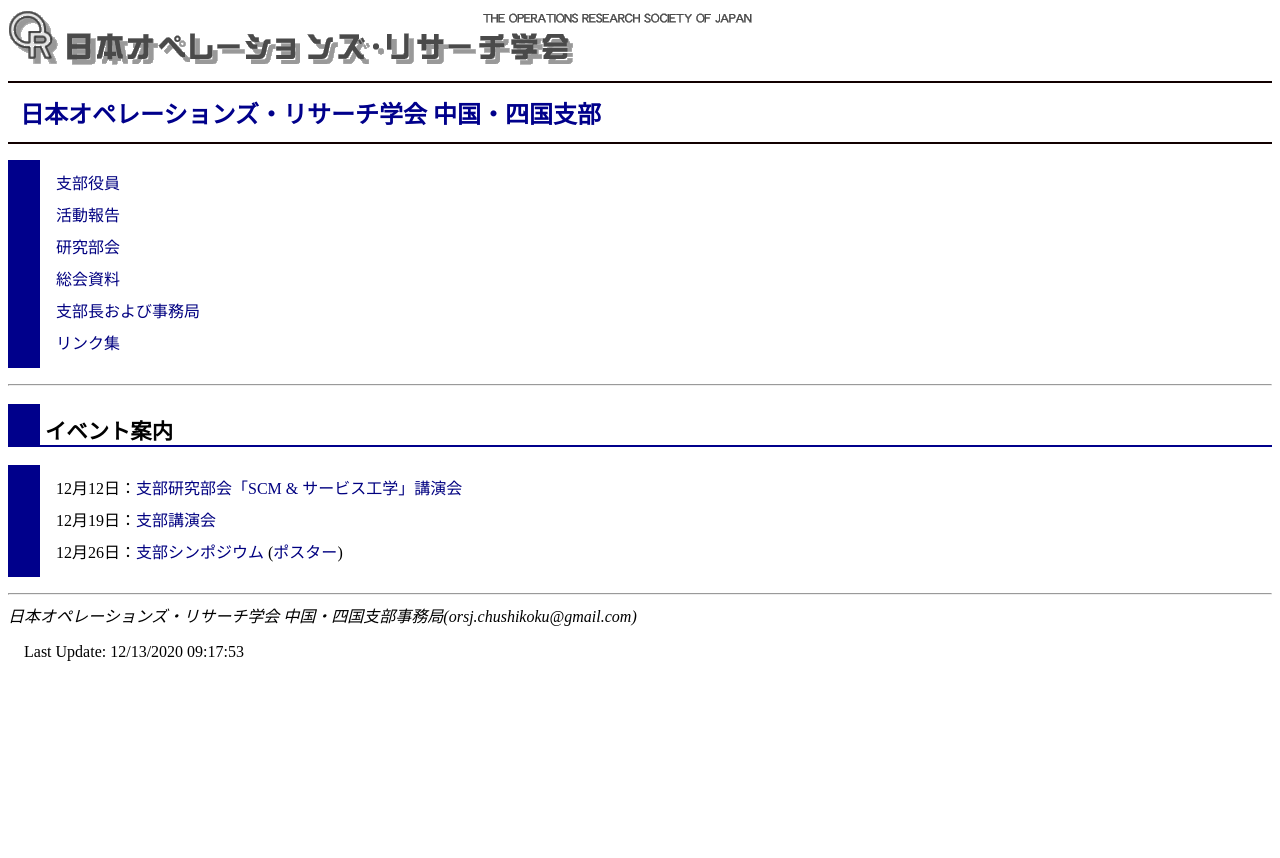
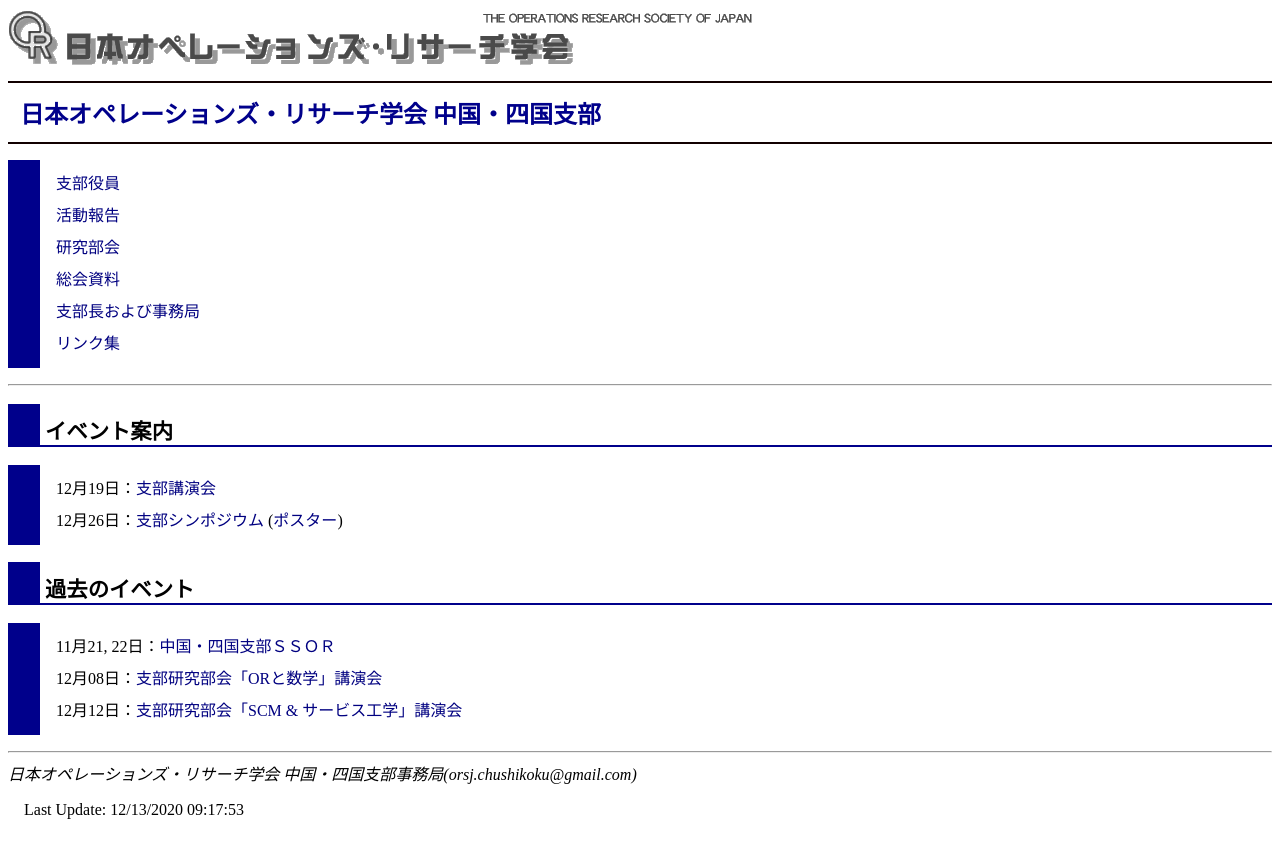
Before and after one commit to orsj-cs/orsj-cs.github.io, a Jekyll site: the page built from index.html, in a window 1280 px wide. Shown: the top 858 px of the page. Built offline with Jekyll 4.4.1, drawn with Linux system fonts in a browser that asks for light colours.

Commit message:
Update index.html

```diff
--- a/index.html
+++ b/index.html
@@ -16,8 +16,15 @@ title: 日本オペレーションズ・リサーチ学会 中国・四国支部
 <h2>イベント案内</h2>
 
 <ul>
-    <li>12月12日：<a href="event/20201212.html">支部研究部会「SCM &amp; サービス工学」講演会</a></li>
     <li>12月19日：<a href="event/20201219.html">支部講演会</a></li>
     <li>12月26日：<a href="event/20201226.html">支部シンポジウム</a>
         (<a href="event/20201226.pdf">ポスター</a>)</li>
 </ul>
+
+<h2>過去のイベント</h2>
+
+<ul>
+    <li>11月21, 22日：<a href="https://www-math.ias.tokushima-u.ac.jp/~uno/ssor2020/">中国・四国支部ＳＳＯＲ</a></li>
+    <li>12月08日：<a href="event/20201208.html">支部研究部会「ORと数学」講演会</a></li>
+    <li>12月12日：<a href="event/20201212.html">支部研究部会「SCM &amp; サービス工学」講演会</a></li>
+</ul>
```
